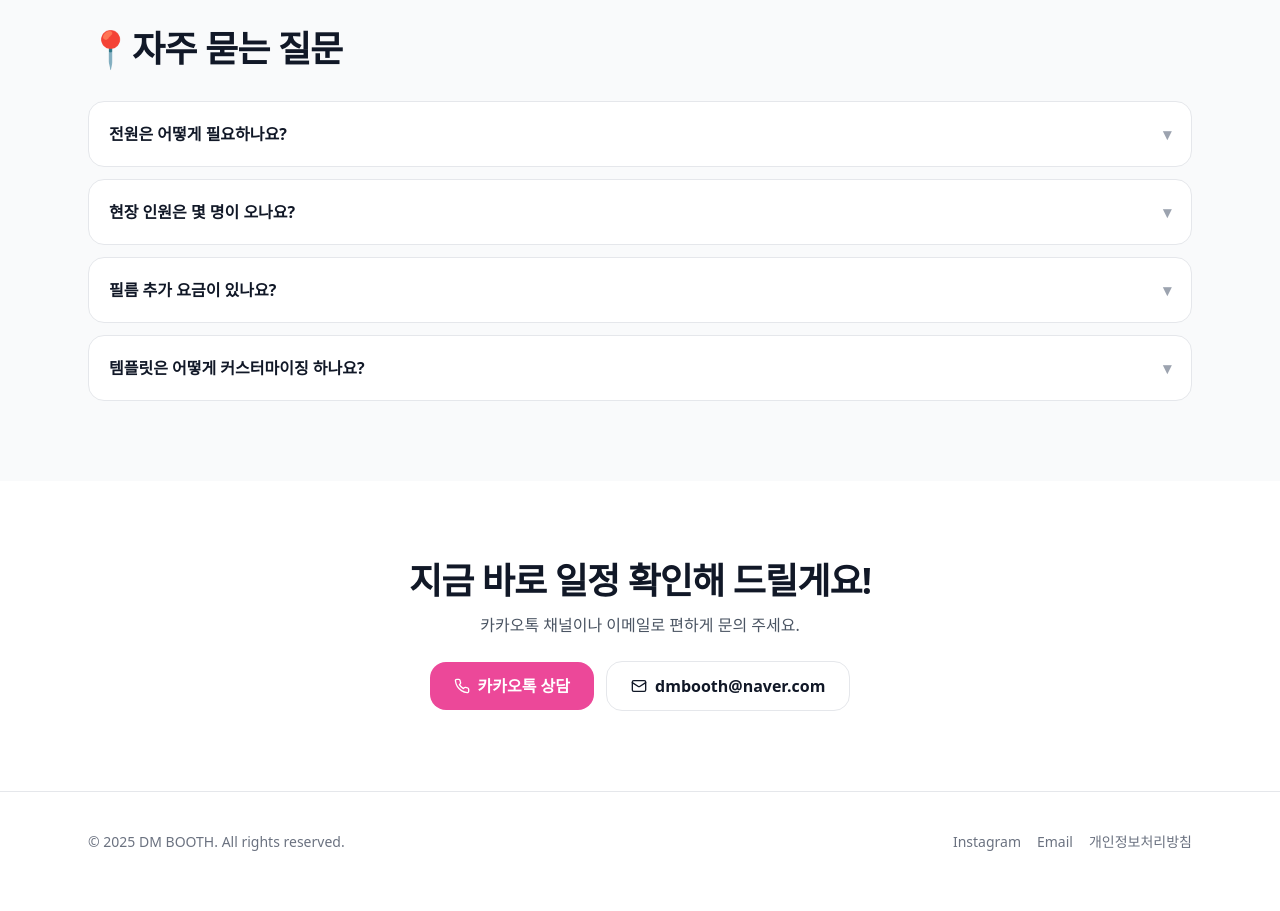
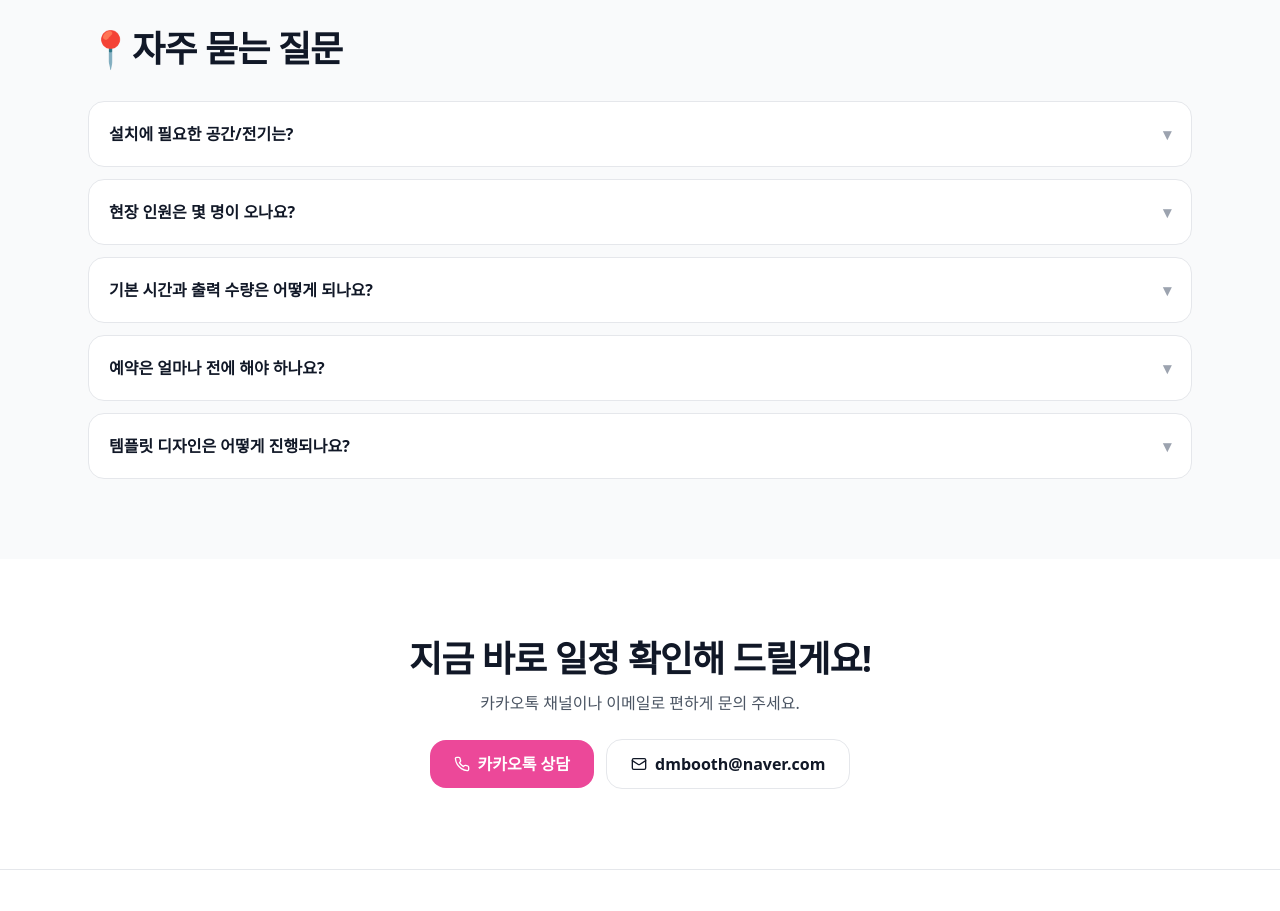
Before and after one commit to dm-booth/dmbooth, a Next.js app: page / in a window 1280 px wide. Shown: the part 6020-6931 px from the top of the page. Built offline with nearby package versions, Linux system fonts and the light colour scheme.

Commit message:
Update page.tsx

```diff
--- a/app/page.tsx
+++ b/app/page.tsx
@@ -370,10 +370,14 @@ export default function HomePage() {
         <div className="max-w-6xl mx-auto px-6">
           <h2 className="text-3xl md:text-4xl font-extrabold tracking-tight">📍자주 묻는 질문</h2>
           <div className="mt-8 space-y-3">
-            <Faq q="전원은 어떻게 필요하나요?" a="반경 10m 이내 콘센트 1구면 충분합니다. 연장선은 저희가 준비합니다." />
+            <Faq q="설치에 필요한 공간/전기는?" a="공간 2x2m 권장, 반경 10m 이내 220V 콘센트 1구면 충분합니다. 연장선은 저희가 준비합니다:)" />
             <Faq q="현장 인원은 몇 명이 오나요?" a="행사 규모에 따라 1~2명이 상주하며 촬영 유도와 동선을 리드합니다." />
-            <Faq q="필름 추가 요금이 있나요?" a="800장 기준 장수 내 무제한 인화이며, 특별 요청으로 대량 추가 인화 시 옵션이 발생할 수 있습니다." />
-            <Faq q="템플릿은 어떻게 커스터마이징 하나요?" a="행사 컨셉/컬러/로고/문구를 받아 1:1 맞춤으로 제작, 사전 확정 후 진행합니다." />
+            <Faq q="기본 시간과 출력 수량은 어떻게 되나요?" a="기본 시간은 1시간 30분(1.5시간)이며, 이 경우 출력은 무제한으로 제공됩니다.
+행사를 2시간 이상으로 진행하실 경우에는 기본 800장을 기준으로 하며, 이후부터는 필름 추가 비용이 발생합니다.
+실제 운영 경험상 3시간 동안 꾸준히 사람이 몰려도 800장을 모두 사용하는 경우는 드뭅니다.
+그래서 대부분의 웨딩·기업 행사에서는 기본 제공량만으로 충분히 즐기실 수 있습니다." />
+            <Faq q="예약은 얼마나 전에 해야 하나요?" a="한 달 전 권장. 급한 일정도 문의 주시면 가능 여부를 안내드립니다." />
+            <Faq q="템플릿 디자인은 어떻게 진행되나요?" a="행사 컨셉/컬러/로고/문구를 받아 1:1 맞춤으로 제작, 사전 확정 후 진행합니다." />
           </div>
         </div>
       </section>
```
